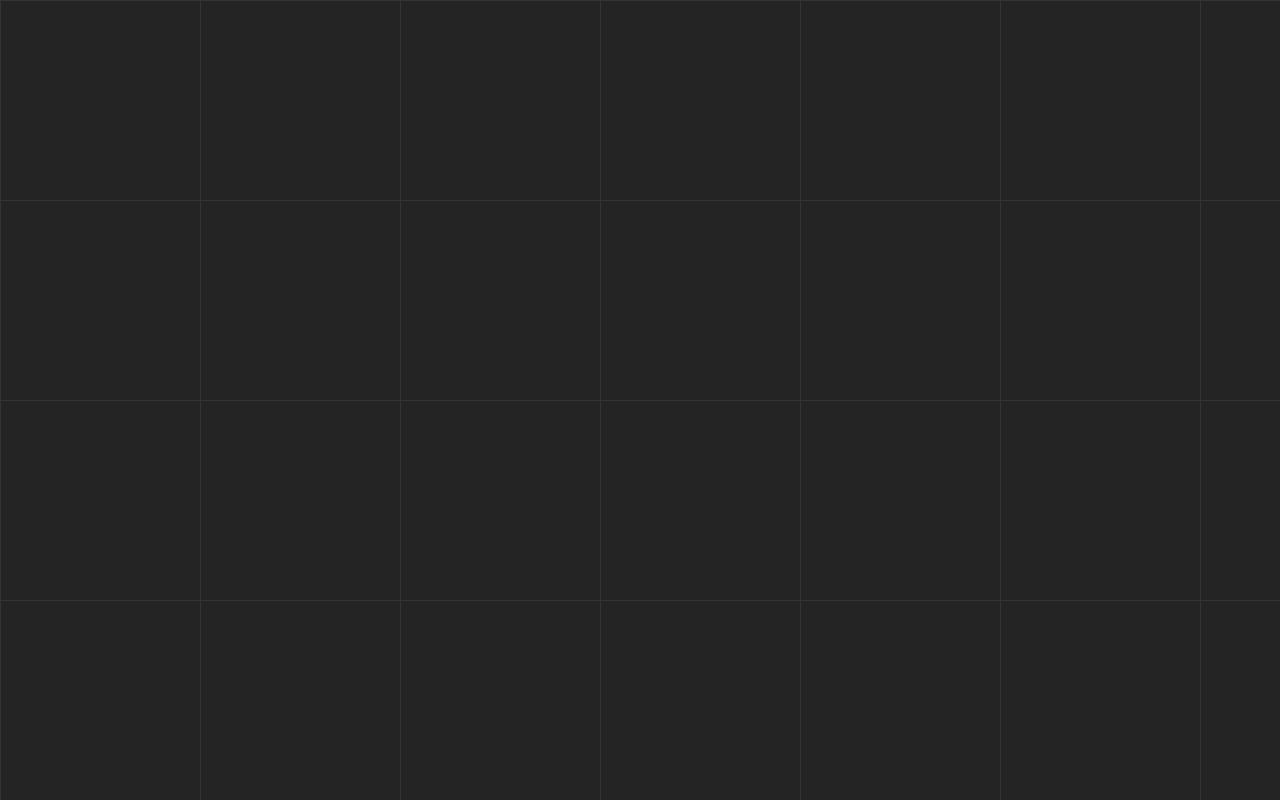
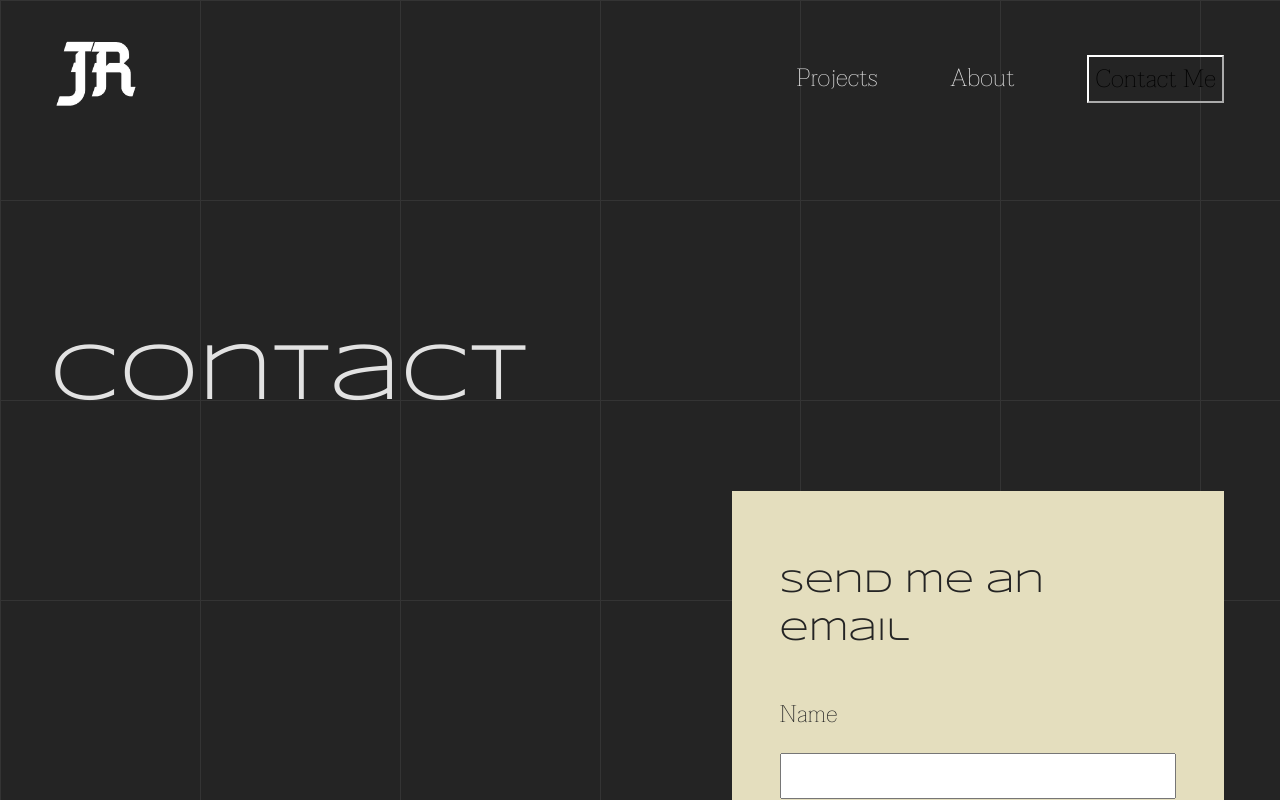
Before and after one commit to JanJanR/Portfolio-2.0, a React (Vite) app: page /contact in a window 1280 px wide. Before the commit this address had no page. Shown: the top 800 px of the page. Built offline with nearby package versions, Linux system fonts and the light colour scheme.

Commit message:
small changes and added contact page

```diff
--- a/src/App.jsx
+++ b/src/App.jsx
@@ -1,6 +1,7 @@
-import { BrowserRouter as Router, Routes, Route } from "react-router-dom";
+import { BrowserRouter as Router, Routes, Route} from "react-router-dom";
 import Home from "./pages/Home";
 import About from "./pages/About";
+import Contact from "./pages/Contact";
 
 const App = () => {
   return (
@@ -8,6 +9,7 @@ const App = () => {
       <Routes>
         <Route path="/" element={<Home />} />
         <Route path="about" element={<About />} />
+        <Route path="contact" element={<Contact />} />
       </Routes>
     </Router>
   );
--- a/src/components/Navbar.jsx
+++ b/src/components/Navbar.jsx
@@ -40,9 +40,11 @@ function Navbar() {
         <div className="navbar-about">
           <Link to='about'><h3>About</h3></Link>
         </div>
-        <button className="navbar-contact">
-          <h3>Contact Me</h3>
-        </button>
+        <Link to='contact'>
+          <button className="navbar-contact">
+            <h3>Contact Me</h3>
+          </button>
+        </Link>
       </div>
       {isModalOpen && (
           <Modal
--- a/src/components/PageTransition.jsx
+++ b/src/components/PageTransition.jsx
@@ -6,12 +6,6 @@ import {Power4, gsap} from "gsap";
 function PageTransition({timeline}) {
   const trans = useRef(null);
   useEffect(() => {
-
-    // gsap.set(trans.current, {
-    //   y: -window.innerHeight,
-    //   display: "block",
-    // });
-
     timeline.to(trans.current, {
       duration: 10,
       y: 2600,
--- a/src/pages/About.jsx
+++ b/src/pages/About.jsx
@@ -1,5 +1,4 @@
 import Navbar from "../components/Navbar"
-// import { motion } from "framer-motion";
 import PageTransition from "../components/PageTransition";
 import gsap from "gsap";
 
--- /dev/null
+++ b/src/pages/Contact.jsx
@@ -0,0 +1,17 @@
+import ContactMe from "../components/Contact";
+import Navbar from "../components/Navbar";
+import PageTransition from "../components/PageTransition";
+import gsap from "gsap";
+
+function Contact() {
+  const contact = gsap.timeline();
+  return (
+    <>
+      <PageTransition timeline={contact}/>
+      <Navbar />
+      <ContactMe />
+    </>
+  )
+}
+
+export default Contact
```
